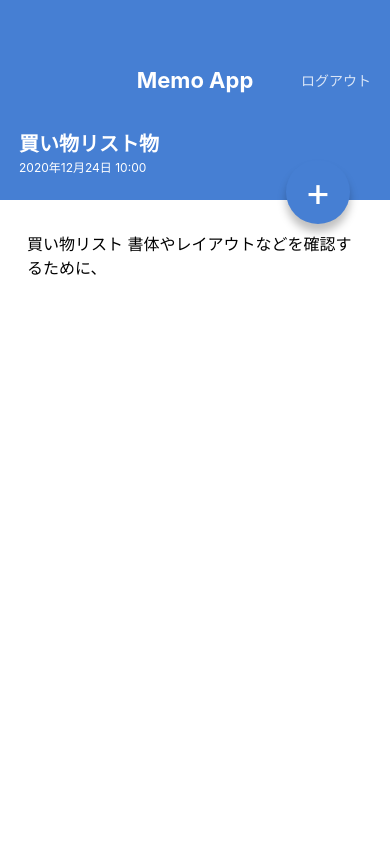
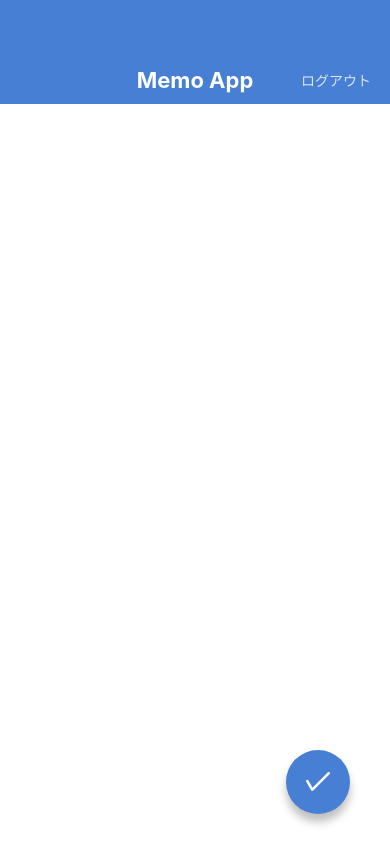
Before and after one commit to kazuki-mimori/ReactNative-FristApp, a React Native app: screen / in a window 390 px wide. Built offline with nearby package versions, Linux system fonts and the light colour scheme.

Commit message:
✨ 新規追加UI 編集UIを作成

```diff
--- a/App.jsx
+++ b/App.jsx
@@ -1,11 +1,15 @@
 import MemoDetailScreen from './src/screens/MemoDetailScreen';
 import MemoListScreens from './src/screens/MemoListScreens';
+import MemoEditScreen from './src/screens/MemoEditScreen';
+import MemoCreateScreen from './src/screens/MemoCreateScreen';
 
 export default function App() {
 	return (
 		<>
 			{/* <MemoListScreens /> */}
-			<MemoDetailScreen />
+			{/* <MemoDetailScreen /> */}
+			{/* <MemoEditScreen /> */}
+			<MemoCreateScreen />
 		</>
 	);
 }
--- a/package.json
+++ b/package.json
@@ -9,6 +9,7 @@
 		"web": "expo start --web"
 	},
 	"dependencies": {
+		"@expo/vector-icons": "^13.0.0",
 		"expo": "~46.0.9",
 		"expo-status-bar": "~1.4.0",
 		"react": "18.0.0",
--- a/src/components/CircleBotton.jsx
+++ b/src/components/CircleBotton.jsx
@@ -1,17 +1,19 @@
-import { StyleSheet, Text, View } from 'react-native';
+import { StyleSheet, View } from 'react-native';
 import { string, shape } from 'prop-types';
+import { AntDesign } from '@expo/vector-icons';
 
 export default function CircleBotton(props) {
-	const { children, style } = props;
+	const { style, name } = props;
 	return (
 		<View style={[styles.circleButtom, style]}>
-			<Text style={styles.circleButtomLabel}>{children}</Text>
+			<AntDesign name={name} size={32} color='white' />
 		</View>
 	);
 }
 CircleBotton.propTypes = {
 	children: string.isRequired,
 	style: shape(),
+	name: string.isRequired,
 };
 
 CircleBotton.defaultProps = {
--- a/src/components/MemoList.jsx
+++ b/src/components/MemoList.jsx
@@ -1,4 +1,5 @@
 import { StyleSheet, Text, View } from 'react-native';
+import { Feather } from '@expo/vector-icons';
 
 export default function MemoList() {
 	return (
@@ -9,7 +10,7 @@ export default function MemoList() {
 					<Text style={styles.memoListItemRight}>2020年12月24日 10:00</Text>
 				</View>
 				<View>
-					<Text>X</Text>
+					<Feather name='x' size={16} color='#B0B0B0' />
 				</View>
 			</View>
 			<View style={styles.memoListItem}>
@@ -18,7 +19,7 @@ export default function MemoList() {
 					<Text style={styles.memoListItemRight}>2020年12月24日 10:00</Text>
 				</View>
 				<View>
-					<Text>X</Text>
+					<Feather name='x' size={16} color='#B0B0B0' />
 				</View>
 			</View>
 			<View style={styles.memoListItem}>
@@ -27,88 +28,7 @@ export default function MemoList() {
 					<Text style={styles.memoListItemRight}>2020年12月24日 10:00</Text>
 				</View>
 				<View>
-					<Text>X</Text>
-				</View>
-			</View>
-			<View style={styles.memoListItem}>
-				<View>
-					<Text style={styles.memoListItemTitle}>買い物リスト</Text>
-					<Text style={styles.memoListItemRight}>2020年12月24日 10:00</Text>
-				</View>
-				<View>
-					<Text>X</Text>
-				</View>
-			</View>
-			<View style={styles.memoListItem}>
-				<View>
-					<Text style={styles.memoListItemTitle}>買い物リスト</Text>
-					<Text style={styles.memoListItemRight}>2020年12月24日 10:00</Text>
-				</View>
-				<View>
-					<Text>X</Text>
-				</View>
-			</View>
-			<View style={styles.memoListItem}>
-				<View>
-					<Text style={styles.memoListItemTitle}>買い物リスト</Text>
-					<Text style={styles.memoListItemRight}>2020年12月24日 10:00</Text>
-				</View>
-				<View>
-					<Text>X</Text>
-				</View>
-			</View>
-			<View style={styles.memoListItem}>
-				<View>
-					<Text style={styles.memoListItemTitle}>買い物リスト</Text>
-					<Text style={styles.memoListItemRight}>2020年12月24日 10:00</Text>
-				</View>
-				<View>
-					<Text>X</Text>
-				</View>
-			</View>
-			<View style={styles.memoListItem}>
-				<View>
-					<Text style={styles.memoListItemTitle}>買い物リスト</Text>
-					<Text style={styles.memoListItemRight}>2020年12月24日 10:00</Text>
-				</View>
-				<View>
-					<Text>X</Text>
-				</View>
-			</View>
-			<View style={styles.memoListItem}>
-				<View>
-					<Text style={styles.memoListItemTitle}>買い物リスト</Text>
-					<Text style={styles.memoListItemRight}>2020年12月24日 10:00</Text>
-				</View>
-				<View>
-					<Text>X</Text>
-				</View>
-			</View>
-			<View style={styles.memoListItem}>
-				<View>
-					<Text style={styles.memoListItemTitle}>買い物リスト</Text>
-					<Text style={styles.memoListItemRight}>2020年12月24日 10:00</Text>
-				</View>
-				<View>
-					<Text>X</Text>
-				</View>
-			</View>
-			<View style={styles.memoListItem}>
-				<View>
-					<Text style={styles.memoListItemTitle}>買い物リスト</Text>
-					<Text style={styles.memoListItemRight}>2020年12月24日 10:00</Text>
-				</View>
-				<View>
-					<Text>X</Text>
-				</View>
-			</View>
-			<View style={styles.memoListItem}>
-				<View>
-					<Text style={styles.memoListItemTitle}>買い物リスト</Text>
-					<Text style={styles.memoListItemRight}>2020年12月24日 10:00</Text>
-				</View>
-				<View>
-					<Text>X</Text>
+					<Feather name='x' size={16} color='#B0B0B0' />
 				</View>
 			</View>
 		</View>
--- /dev/null
+++ b/src/screens/MemoCreateScreen.jsx
@@ -0,0 +1,37 @@
+import {
+	StyleSheet,
+	TextInput,
+	View,
+	KeyboardAvoidingView,
+} from 'react-native';
+import AppBer from '../components/AppBer';
+import CircleBotton from '../components/CircleBotton';
+
+export default function MemoCreateScreen() {
+	return (
+		<KeyboardAvoidingView style={styles.container} behavior='height'>
+			<AppBer />
+			<View style={styles.inputContainer}>
+				<TextInput value='' multiline style={styles.input} />
+			</View>
+			<CircleBotton name='check' style={{ bottom: 30 }} />
+		</KeyboardAvoidingView>
+	);
+}
+
+const styles = StyleSheet.create({
+	container: {
+		flex: 1,
+	},
+	inputContainer: {
+		paddingHorizontal: 27,
+		paddingVertical: 32,
+		flex: 1,
+	},
+	input: {
+		flex: 1,
+		textAlignVertical: 'top',
+		fontSize: 16,
+		lineHeight: 24,
+	},
+});
--- a/src/screens/MemoDetailScreen.jsx
+++ b/src/screens/MemoDetailScreen.jsx
@@ -15,7 +15,7 @@ export default function MemoDetailScreen() {
 					買い物リスト 書体やレイアウトなどを確認するために、
 				</Text>
 			</ScrollView>
-			<CircleBotton style={{ top: 160, bottom: 'aute' }}>+</CircleBotton>
+			<CircleBotton name='edit' style={{ top: 160, bottom: 'aute' }} />
 		</View>
 	);
 }
--- /dev/null
+++ b/src/screens/MemoEditScreen.jsx
@@ -0,0 +1,37 @@
+import {
+	StyleSheet,
+	TextInput,
+	View,
+	KeyboardAvoidingView,
+} from 'react-native';
+import AppBer from '../components/AppBer';
+import CircleBotton from '../components/CircleBotton';
+
+export default function MemoEditScreen() {
+	return (
+		<KeyboardAvoidingView style={styles.container} behavior='height'>
+			<AppBer />
+			<View style={styles.inputContainer}>
+				<TextInput value='買い物リスト' multiline style={styles.input} />
+			</View>
+			<CircleBotton name='check' style={{ bottom: 30 }} />
+		</KeyboardAvoidingView>
+	);
+}
+
+const styles = StyleSheet.create({
+	container: {
+		flex: 1,
+	},
+	inputContainer: {
+		paddingHorizontal: 27,
+		paddingVertical: 32,
+		flex: 1,
+	},
+	input: {
+		flex: 1,
+		textAlignVertical: 'top',
+		fontSize: 16,
+		lineHeight: 24,
+	},
+});
--- a/src/screens/MemoListScreens.jsx
+++ b/src/screens/MemoListScreens.jsx
@@ -8,7 +8,7 @@ export default function MemoListScreens() {
 		<View style={styles.container}>
 			<AppBer />
 			<MemoList />
-			<CircleBotton>+</CircleBotton>
+			<CircleBotton name='plus'></CircleBotton>
 		</View>
 	);
 }
```
Also changed, not shown: 1 other file (tests, documents, lock files or other folders).
